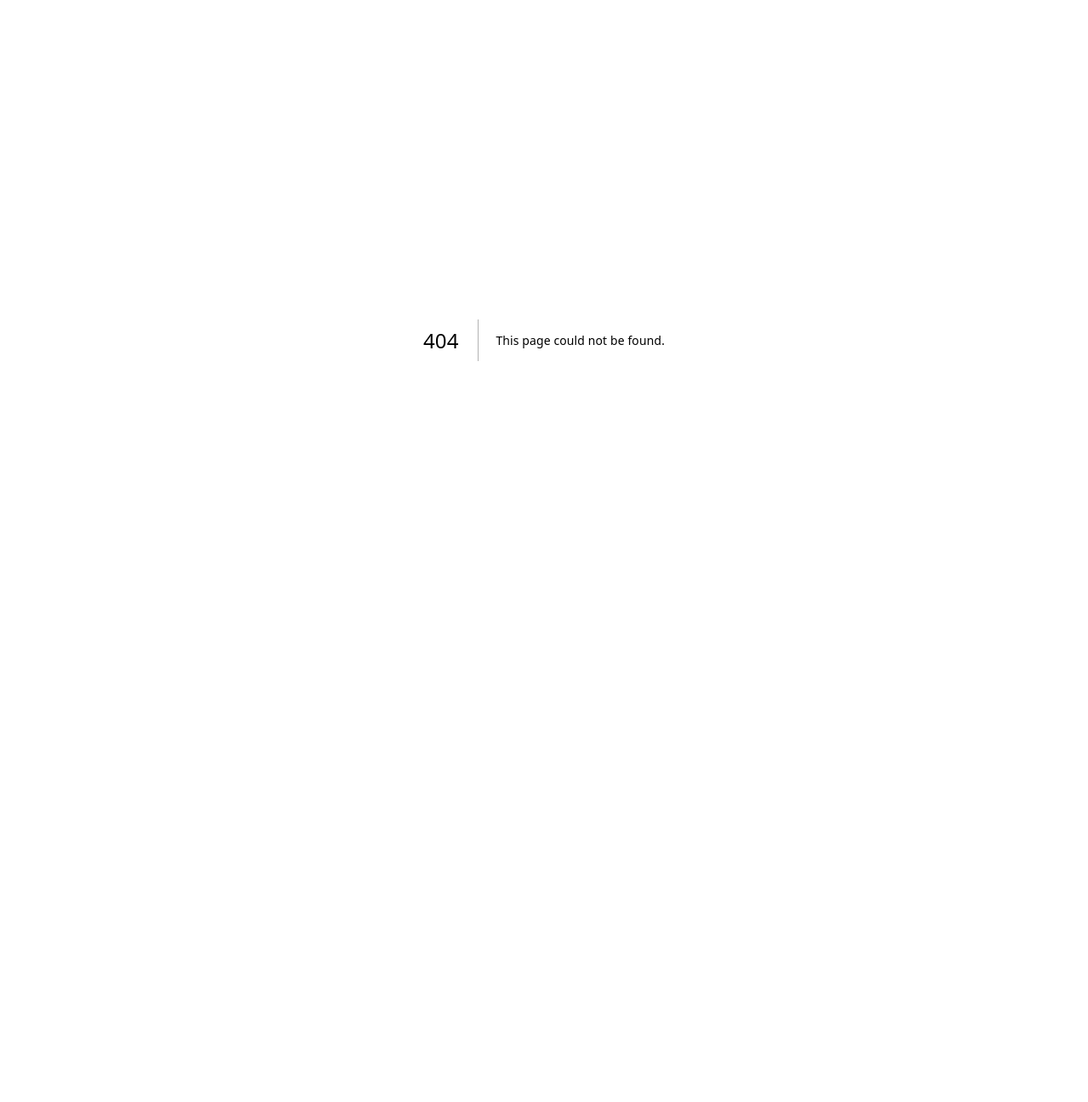
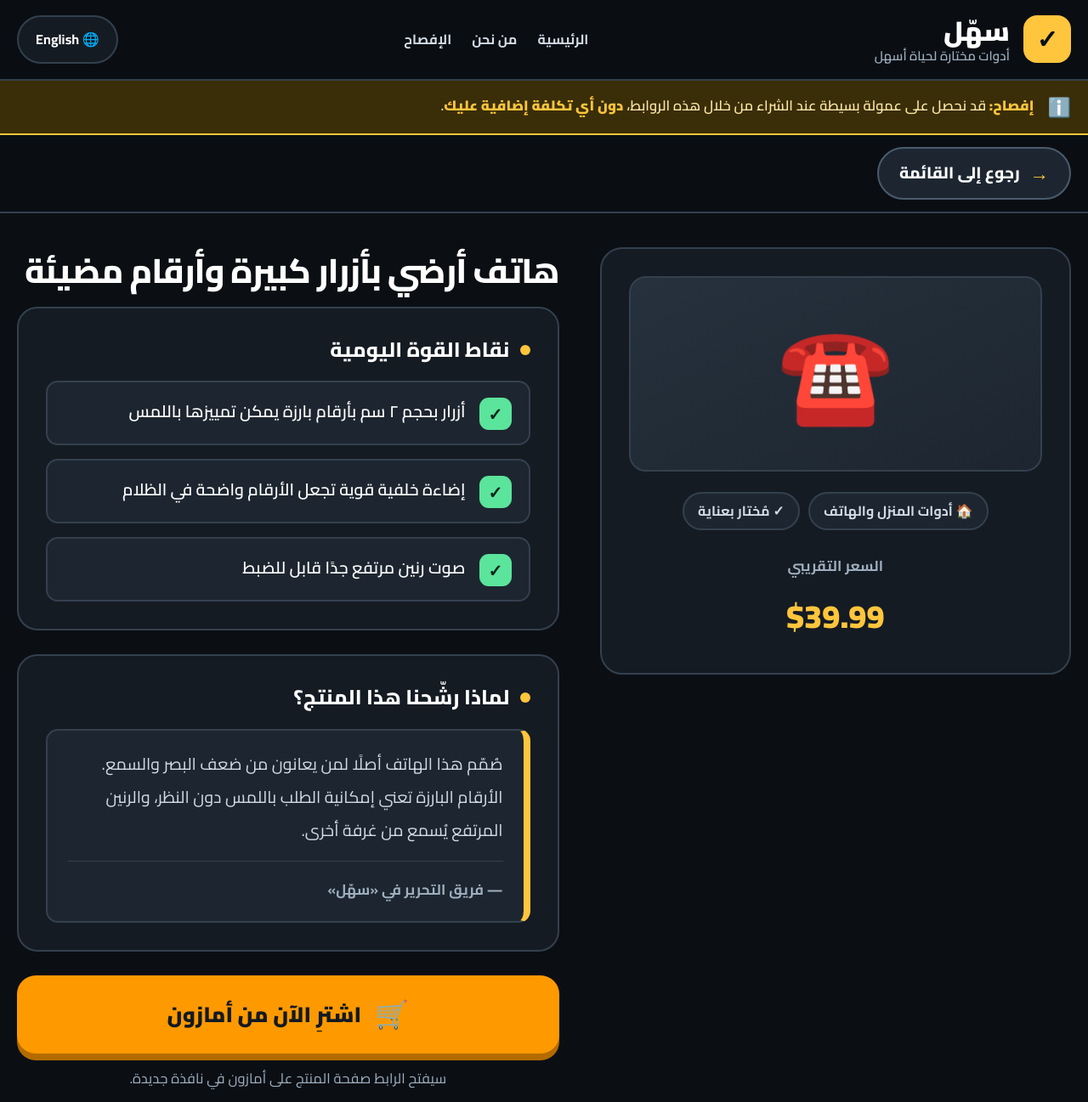
Before and after one commit to abrizk92-del/sahhel, a Next.js app: page /ar/product/big-button-landline-phone in a window 1280 px wide. Before the commit this address had no page. Shown: the top 1297 px of the page at 85% size. Before the commit the page ends 800 px from the top, so only its background shows below. Built offline with nearby package versions, Linux system fonts and the light colour scheme.

Commit message:
Add Arabic product pages

```diff
--- /dev/null
+++ b/app/ar/product/[slug]/page.tsx
@@ -0,0 +1,161 @@
+import type { Metadata } from "next";
+import { notFound } from "next/navigation";
+import Link from "next/link";
+import { PRODUCTS, getProductBySlug } from "@/data/products";
+import { getCategoryEmoji, getCategoryLabel } from "@/data/categories";
+import { buildAmazonUrl } from "@/lib/amazon";
+import { SiteHeader } from "@/components/SiteHeader";
+import { SiteFooter } from "@/components/SiteFooter";
+import { FTCBar } from "@/components/FTCBar";
+
+type Props = { params: Promise<{ slug: string }> };
+
+export function generateStaticParams() {
+  return PRODUCTS.map((p) => ({ slug: p.slug }));
+}
+
+export async function generateMetadata({ params }: Props): Promise<Metadata> {
+  const { slug } = await params;
+  const product = getProductBySlug(slug);
+  if (!product) return { title: "غير موجود" };
+  return {
+    title: product.nameAr,
+    description: product.reviewAr.slice(0, 150),
+  };
+}
+
+export default async function ProductPageAr({ params }: Props) {
+  const { slug } = await params;
+  const product = getProductBySlug(slug);
+  if (!product) notFound();
+
+  return (
+    <div lang="ar" dir="rtl">
+      <SiteHeader lang="ar" />
+      <FTCBar lang="ar" />
+
+      <div className="sticky top-[88px] z-40 bg-[#0B0F14]/95 backdrop-blur-md border-b-2 border-[#33404E]">
+        <div className="wrap py-3.5">
+          <Link
+            href="/ar"
+            className="inline-flex items-center gap-3 min-h-[62px] px-6 bg-[#1D2630] text-white border-2 border-[#4A5B6D] rounded-full text-[19px] font-extrabold no-underline hover:bg-[#26313D] hover:border-[#FFC53D] transition-colors"
+          >
+            <span className="text-[#FFC53D] text-[22px]" aria-hidden="true">
+              →
+            </span>
+            رجوع إلى القائمة
+          </Link>
+        </div>
+      </div>
+
+      <main className="wrap py-10 pb-24">
+        <div className="grid grid-cols-1 lg:grid-cols-[1fr_1.15fr] gap-12 lg:items-start">
+          <aside className="bg-[#151B23] border-2 border-[#33404E] rounded-[26px] p-8 text-center lg:sticky lg:top-[180px]">
+            <div
+              className="grid place-items-center h-[230px] rounded-[20px] bg-gradient-to-br from-[#26313D] to-[#1D2630] border-2 border-[#33404E] text-[110px] mb-6"
+              aria-hidden="true"
+            >
+              {product.emoji}
+            </div>
+            <div className="flex flex-wrap justify-center gap-2.5 mb-6">
+              <span className="bg-[#1D2630] border-2 border-[#33404E] text-[#D3DCE6] text-[16px] font-bold px-4 py-1.5 rounded-full">
+                {getCategoryEmoji(product.categoryId)}{" "}
+                {getCategoryLabel(product.categoryId, "ar")}
+              </span>
+              <span className="bg-[#1D2630] border-2 border-[#33404E] text-[#D3DCE6] text-[16px] font-bold px-4 py-1.5 rounded-full">
+                ✓ مُختار بعناية
+              </span>
+            </div>
+            <span className="text-[#9FB0C0] text-[17px] font-bold">
+              السعر التقريبي
+            </span>
+            <span
+              className="block mt-1.5 text-[38px] font-black text-[#FFC53D]"
+              dir="ltr"
+            >
+              {product.price}
+            </span>
+          </aside>
+
+          <div>
+            <h1 className="text-[clamp(28px,4.6vw,40px)] font-black leading-tight tracking-tight mb-3.5">
+              {product.nameAr}
+            </h1>
+
+            <div className="bg-[#151B23] border-2 border-[#33404E] rounded-[24px] p-8 mb-7">
+              <h2 className="text-[24px] font-black mb-5 flex items-center gap-3">
+                <span
+                  className="w-3 h-3 rounded-full bg-[#FFC53D]"
+                  aria-hidden="true"
+                />
+                نقاط القوة اليومية
+              </h2>
+              <ul className="list-none m-0 p-0 grid gap-4">
+                {product.benefitsAr.map((b, i) => (
+                  <li
+                    key={i}
+                    className="flex items-start gap-4 bg-[#1D2630] border-2 border-[#33404E] rounded-[14px] px-5 py-4 text-[19.5px] font-semibold"
+                  >
+                    <span
+                      className="flex-none w-[38px] h-[38px] grid place-items-center bg-[#5BE49B] text-[#06251A] rounded-[11px] text-[20px] font-black mt-0.5"
+                      aria-hidden="true"
+                    >
+                      ✓
+                    </span>
+                    <span>{b}</span>
+                  </li>
+                ))}
+              </ul>
+            </div>
+
+            <div className="bg-[#151B23] border-2 border-[#33404E] rounded-[24px] p-8 mb-7">
+              <h2 className="text-[24px] font-black mb-5 flex items-center gap-3">
+                <span
+                  className="w-3 h-3 rounded-full bg-[#FFC53D]"
+                  aria-hidden="true"
+                />
+                لماذا رشّحنا هذا المنتج؟
+              </h2>
+              <div className="bg-[#1D2630] border-2 border-[#33404E] border-r-8 border-r-[#FFC53D] rounded-[14px] px-6 py-5 text-[19.5px] leading-loose text-[#D3DCE6]">
+                {product.reviewAr}
+                <span className="block mt-4 pt-4 border-t-[1.5px] border-[#33404E] text-[17px] font-bold text-[#9FB0C0]">
+                  — فريق التحرير في «سهّل»
+                </span>
+              </div>
+            </div>
+
+            <a
+              className="btn-amazon"
+              href={buildAmazonUrl(product.asin)}
+              target="_blank"
+              rel="nofollow sponsored noopener"
+              aria-label={`شراء ${product.nameAr} من أمازون — يفتح في نافذة جديدة`}
+            >
+              <span className="text-[32px]" aria-hidden="true">
+                🛒
+              </span>
+              <span>اشترِ الآن من أمازون</span>
+            </a>
+            <p className="text-center text-[#9FB0C0] text-[16.5px] mt-4 leading-relaxed">
+              سيفتح الرابط صفحة المنتج على أمازون في نافذة جديدة.
+            </p>
+
+            <div
+              role="note"
+              className="mt-7 bg-[#3A2E08] border-2 border-[#FFC53D] rounded-[14px] px-5 py-4 text-[16.5px] font-semibold text-[#FFE7A8] leading-relaxed"
+            >
+              <strong className="text-[#FFC53D]">إفصاح:</strong> قد نحصل على
+              عمولة بسيطة عند الشراء من خلال هذا الرابط،{" "}
+              <strong className="text-[#FFC53D]">
+                دون أي تكلفة إضافية عليك
+              </strong>
+              .
+            </div>
+          </div>
+        </div>
+      </main>
+
+      <SiteFooter lang="ar" />
+    </div>
+  );
+}
```
